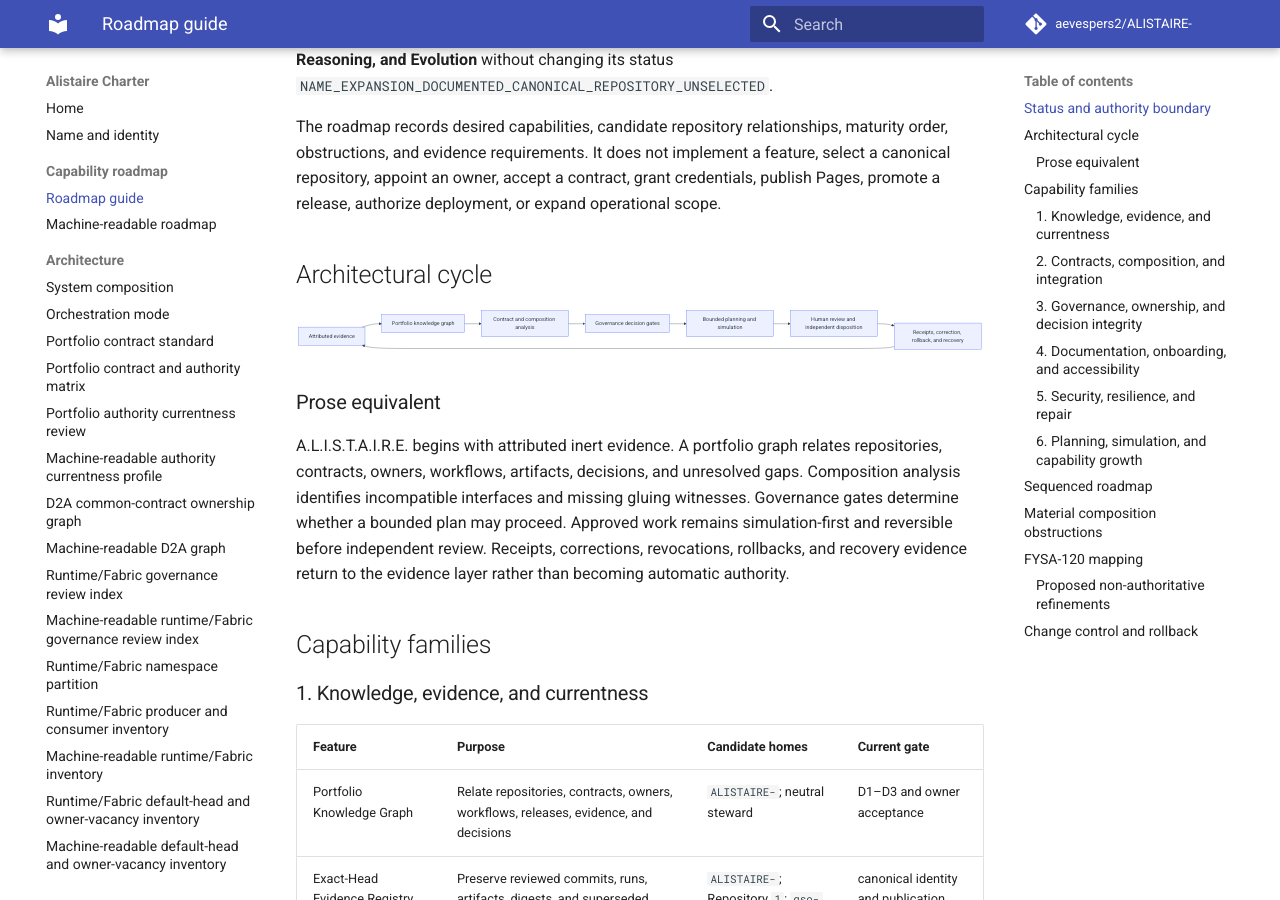
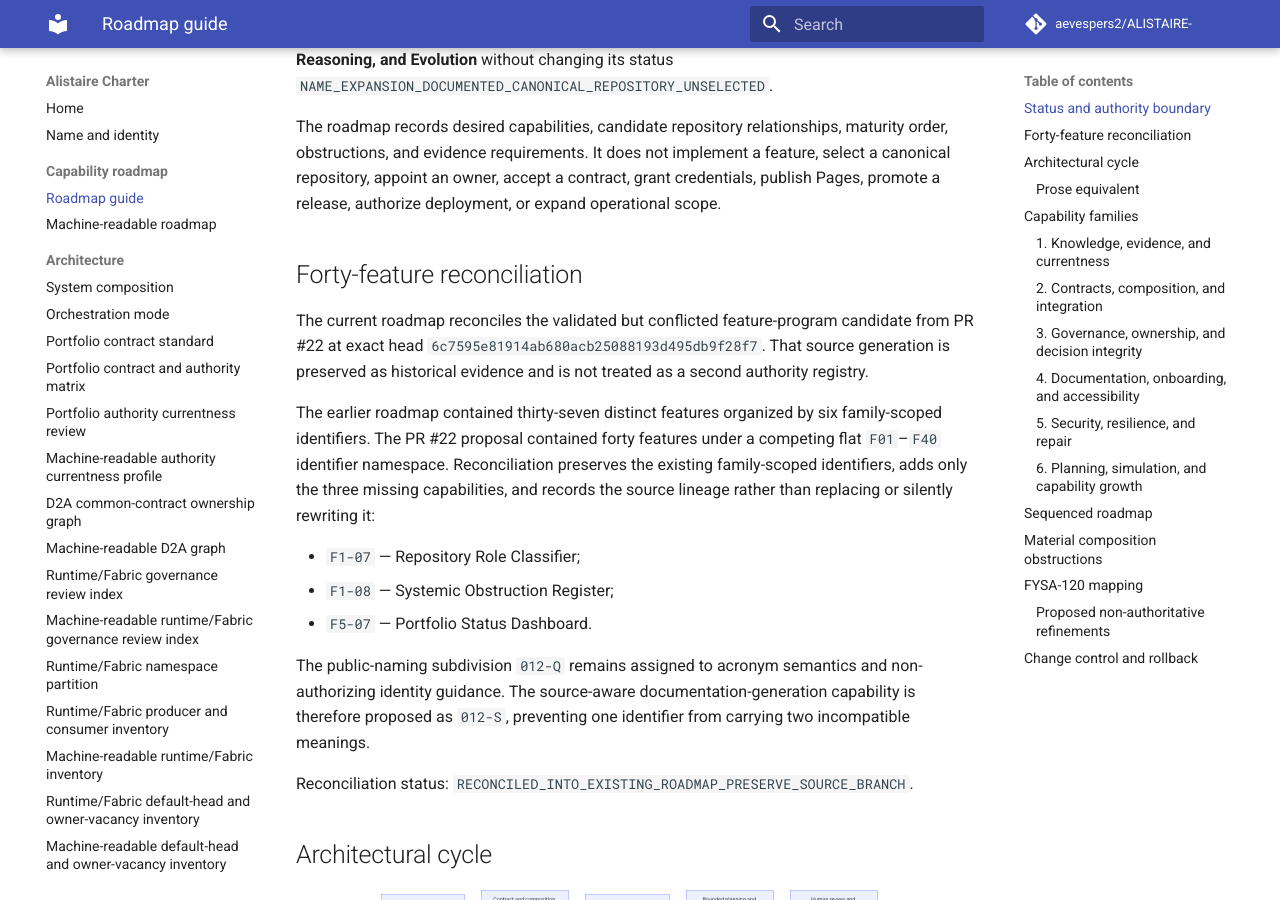
Before and after one commit to aevespers2/ALISTAIRE-, an MkDocs documentation site: the page built from docs/capability-roadmap.md, in a window 1280 px wide and 900 px high, scrolled down 318 px. Built offline with MkDocs 1.6.1 and Material for MkDocs 9.7.7, drawn with Linux system fonts in a browser that asks for light colours; comment, search, counter and statistics services are not loaded; some of the changed text lies outside the part shown.

Commit message:
docs: explain the forty-feature lineage reconciliation

```diff
--- a/docs/capability-roadmap.md
+++ b/docs/capability-roadmap.md
@@ -9,6 +9,20 @@ Authority effect: `NONE`
 This roadmap extends the established [name and identity guide](name-and-identity.md). It uses the documented expansion **Adaptive Learning & Intelligence System for Trustworthy Autonomous Inference, Reasoning, and Evolution** without changing its status `NAME_EXPANSION_DOCUMENTED_CANONICAL_REPOSITORY_UNSELECTED`.
 
 The roadmap records desired capabilities, candidate repository relationships, maturity order, obstructions, and evidence requirements. It does not implement a feature, select a canonical repository, appoint an owner, accept a contract, grant credentials, publish Pages, promote a release, authorize deployment, or expand operational scope.
+
+## Forty-feature reconciliation
+
+The current roadmap reconciles the validated but conflicted feature-program candidate from PR #22 at exact head `6c7595e81914ab680acb25088193d495db9f28f7`. That source generation is preserved as historical evidence and is not treated as a second authority registry.
+
+The earlier roadmap contained thirty-seven distinct features organized by six family-scoped identifiers. The PR #22 proposal contained forty features under a competing flat `F01`–`F40` identifier namespace. Reconciliation preserves the existing family-scoped identifiers, adds only the three missing capabilities, and records the source lineage rather than replacing or silently rewriting it:
+
+- `F1-07` — Repository Role Classifier;
+- `F1-08` — Systemic Obstruction Register;
+- `F5-07` — Portfolio Status Dashboard.
+
+The public-naming subdivision `012-Q` remains assigned to acronym semantics and non-authorizing identity guidance. The source-aware documentation-generation capability is therefore proposed as `012-S`, preventing one identifier from carrying two incompatible meanings.
+
+Reconciliation status: `RECONCILED_INTO_EXISTING_ROADMAP_PRESERVE_SOURCE_BRANCH`.
 
 ## Architectural cycle
 
@@ -39,6 +53,8 @@ A.L.I.S.T.A.I.R.E. begins with attributed inert evidence. A portfolio graph rela
 | Uncertainty and Confidence Ledger | Distinguish observed, inferred, disputed, stale, unsupported, corrected, and withdrawn claims | `QuantumStateObjects`; `QSO-FABRIC`; `ALISTAIRE-` | semantic owner and correction contract |
 | Semantic Diff Engine | Explain contract, authority, invariant, and downstream meaning changes | neutral steward; `QSO-STUDIO` | accepted schemas and comparison rules |
 | Cross-Document Contradiction Detection | Find conflicts among READMEs, architecture, task chains, releases, punch lists, changelogs, schemas, and workflows | `ALISTAIRE-` | controlled routes and exact-source evidence |
+| Repository Role Classifier | Distinguish canonical implementations, candidates, incubators, governance surfaces, archives, and deprecated lineages without appointing owners | `ALISTAIRE-`; repository maintainers | canonical identity, maintainer disposition, and lineage policy |
+| Systemic Obstruction Register | Preserve missing interfaces, incompatible identities, absent owners, broken routes, and unresolved migrations with exact resolution state | `ALISTAIRE-`; neutral steward | canonical obstruction identity, resolution vocabulary, and correction propagation |
 
 ### 2. Contracts, composition, and integration
 
@@ -83,6 +99,7 @@ A.L.I.S.T.A.I.R.E. begins with attributed inert evidence. A portfolio graph rela
 | Correction and Revocation Protocol | Propagate corrections, superseded evidence, revoked artifacts, withdrawn claims, and consumer invalidation | neutral steward; Repository `1` | canonical identity and consumer registration |
 | Security Boundary Mapper | Identify trust zones, credential paths, privileged workflows, untrusted inputs, and supply-chain exposure | Repository `0`; Repository `1` | D4–D5 and approved review |
 | Artifact Completeness Checker | Verify logs, environment, tests, manifests, hashes, reports, and failure evidence for the exact head | Repository `0`; `qsio-kernel` | artifact schema and custody |
+| Portfolio Status Dashboard | Present repository health, documentation completeness, workflow state, integration readiness, ownership gaps, and skill coverage only from current evidence | `ALISTAIRE-`; `qso-field.github.io`; Repository `0` | evidence graph, publication custody, and claim-withdrawal authority |
 
 ### 6. Planning, simulation, and capability growth
 
@@ -129,15 +146,19 @@ These findings do not authorize implementation around missing decisions.
 | Capability and obstruction graph | `013-A`, `013-C`, `013-D`, `013-E`, `017-C`, `017-D`, `017-E`, `018-B`, `018-D` |
 | Cross-repository architecture and gluing | `030-A`, `030-B`, `030-C`, `030-D`, `030-E`, `032-A`, `032-B`, `032-D`, `040-A`, `040-B`, `040-D`, `040-E` |
 | Agent planning and constitutional boundaries | `041-A`, `041-B`, `041-D`, `041-E`, `070-A`, `070-B`, `070-C`, `070-E` |
-| Security, privacy, provenance, rollback, and assurance | `031-A`, `031-D`, `031-E`, `033-A`, `033-E`, `054-A`, `054-B`, `054-D`, `054-E` |
+| Security, privacy, provenance, rollback, and assurance | `022-A`, `022-C`, `022-D`, `022-E`, `031-A`, `031-D`, `031-E`, `033-A`, `033-E`, `052-B`, `052-E`, `054-A`, `054-B`, `054-D`, `054-E`, `059-D`, `059-E`, `064-B`, `064-E` |
 
 Taxonomy mapping is descriptive and establishes no competence, appointment, ownership, acceptance, or authority.
 
 ### Proposed non-authoritative refinements
 
 - **`012-R — Capability-roadmap information architecture and cross-document feature-status coherence`**
+- **`012-S — Source-aware documentation generation with accessibility alternatives and stale-claim withdrawal`**
 - **`013-L — Evidence-linked feature-to-repository capability and obstruction graphing`**
+- **`032-J — Pairwise and triple-overlap contract gluing with explicit loss and unsupported-route witnesses`**
+- **`040-Q — Restored-state verification and failed-rollback evidence across mixed generations`**
 - **`041-F — Governance-gated capability portfolio decomposition and maturity sequencing`**
+- **`054-L — Machine-enforced separation between recommendation, approval, credential binding, and execution`**
 
 ## Change control and rollback
 
```
